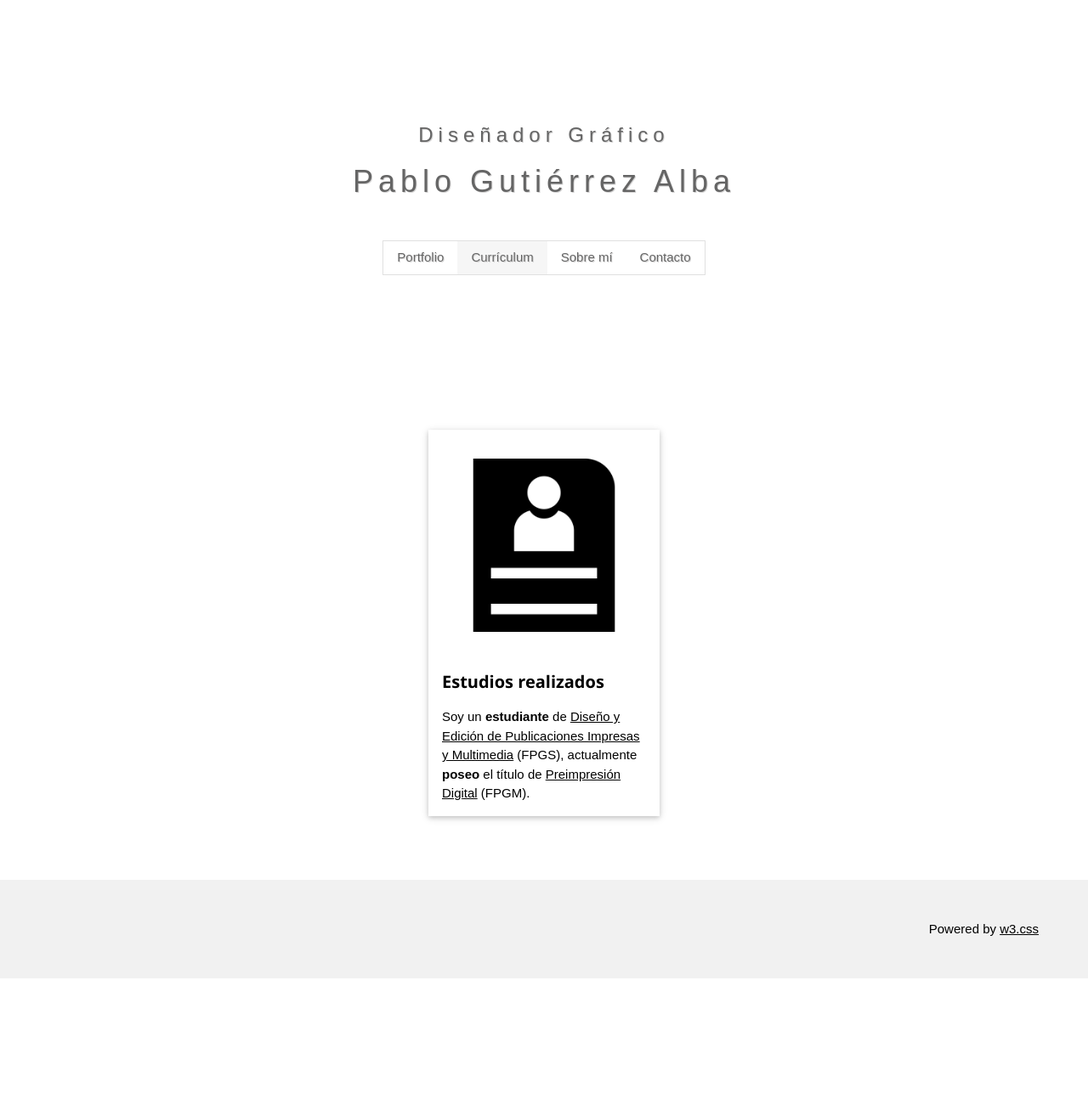
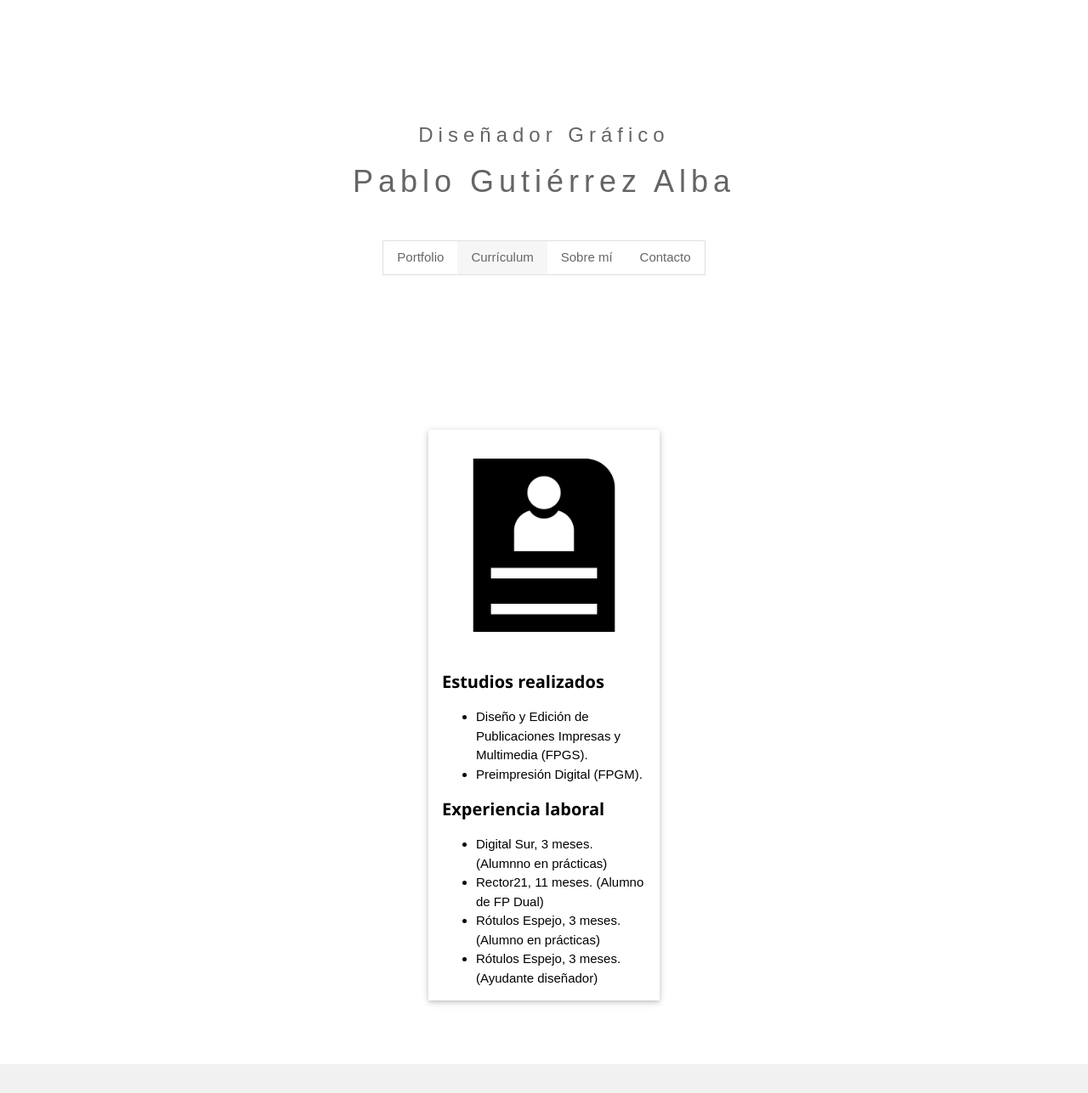
Before and after one commit to pablogutierrezdesign/pablogutierrezdesign.github.io, a plain HTML site: page curriculum.html in a window 1280 px wide. Shown: the part 13-1300 px from the top of the page at 85% size. Before the commit the page ends 1165 px from the top, so only its background shows below. Drawn offline with Linux system fonts and the light colour scheme; files that its build step writes are made by us from their sources.

Commit message:
Add files via upload

```diff
--- a/curriculum.html
+++ b/curriculum.html
@@ -23,7 +23,7 @@ h1 {letter-spacing: 6px}
 <div class="w3-main" style="margin-left:300px;margin-right:300px">
 
   <!-- Header -->
-<header class="w3-panel w3-center w3-opacity" style="text-shadow:1px 1px 0 #B8B7B7; padding:128px 16px">
+<header class="w3-panel w3-center w3-opacity" style="padding:128px 16px">
   <h1 class="w3-xlarge">Diseñador Gráfico</h1>
   <h1>Pablo Gutiérrez Alba</h1>
 
@@ -42,7 +42,17 @@ h1 {letter-spacing: 6px}
     <img src="./W3.CSS Template_files/cv.jpg" alt="Curriculum" style="width:100%">
     <div class="w3-container">
       <h4><b>Estudios realizados</b></h4>
-      <p>Soy un <b>estudiante</b> de <u>Diseño y Edición de Publicaciones Impresas y Multimedia</u> (FPGS), actualmente <b>poseo</b> el título de <u>Preimpresión Digital</u> (FPGM).</p>
+      <ul>
+      <li>Diseño y Edición de Publicaciones Impresas y Multimedia (FPGS).</li>
+      <li>Preimpresión Digital (FPGM).</li>
+      </ul>
+      <h4><b>Experiencia laboral</b></h4>
+      <ul>
+      <li>Digital Sur, 3 meses. (Alumnno en prácticas)</li>
+      <li>Rector21, 11 meses. (Alumno de FP Dual)</li>
+      <li>Rótulos Espejo, 3 meses. (Alumno en prácticas)</li>
+      <li>Rótulos Espejo, 3 meses. (Ayudante diseñador)</li>
+      </ul>
     </div>
    </div>
 </body>
```
Also changed, not shown: contacto.html (+3 -4 lines), index.html (+7 -6 lines), sobremi.html (+5 -7 lines), W3.CSS Template_files/cuerdos.png (added), W3.CSS Template_files/cuerdos_page.png (added).
